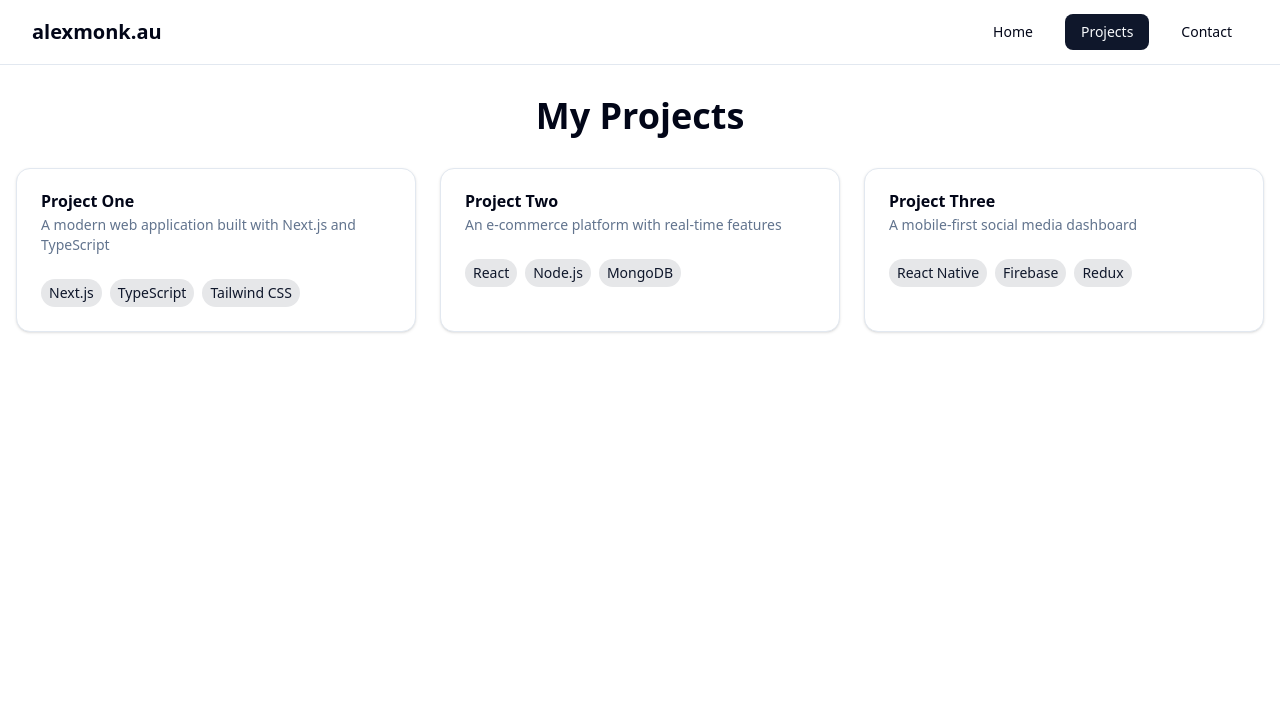
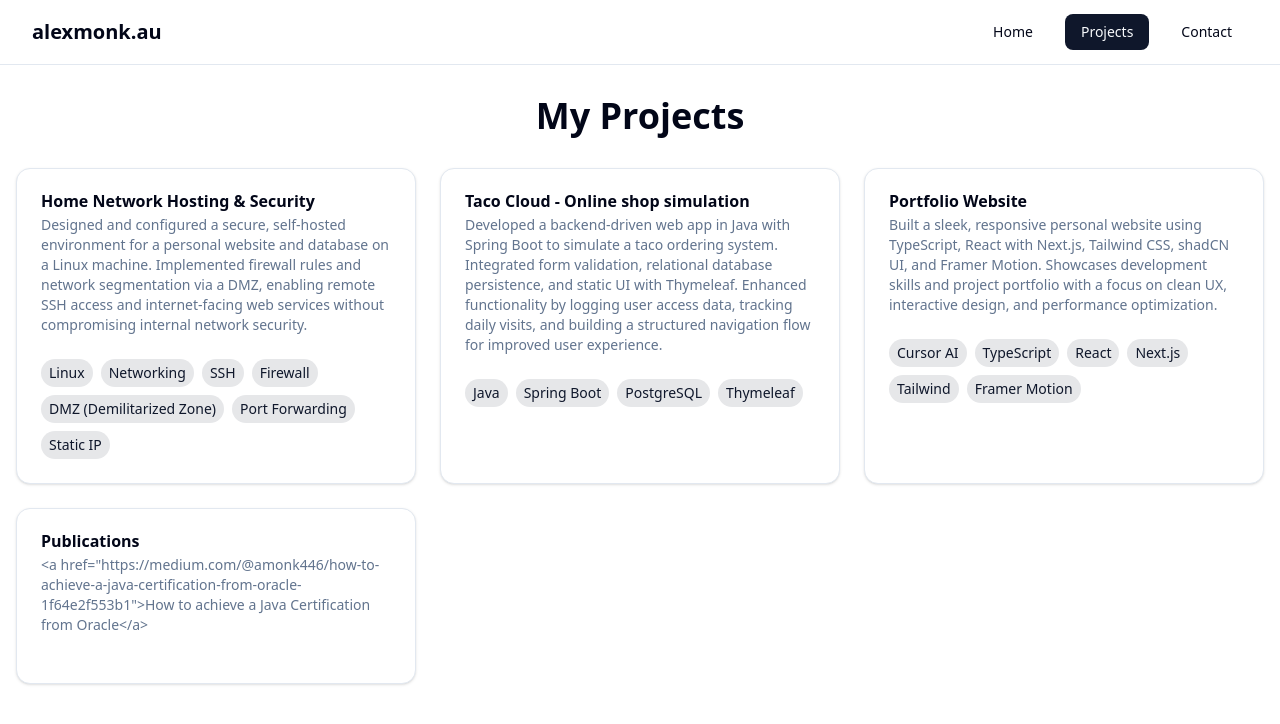
Before and after one commit to AlexanderTheGrape/portfolio-website-2025, a Next.js app: page /projects in a window 1280 px wide. Shown: the top 724 px of the page. Built offline with nearby package versions, Linux system fonts and the light colour scheme.

Commit message:
updated projects page contents

```diff
--- a/src/app/projects/page.tsx
+++ b/src/app/projects/page.tsx
@@ -6,22 +6,28 @@ import Navbar from '@/components/Navbar';
 
 const projects = [
   {
-    title: 'Project One',
-    description: 'A modern web application built with Next.js and TypeScript',
-    technologies: ['Next.js', 'TypeScript', 'Tailwind CSS'],
-    image: '/project1.jpg',
+    title: 'Home Network Hosting & Security',
+    description: 'Designed and configured a secure, self-hosted environment for a personal website and database on a Linux machine. Implemented firewall rules and network segmentation via a DMZ, enabling remote SSH access and internet-facing web services without compromising internal network security.',
+    technologies: ['Linux', 'Networking', 'SSH', 'Firewall', 'DMZ (Demilitarized Zone)', 'Port Forwarding', 'Static IP'],
+    image: '/portfolio-website.png',
   },
   {
-    title: 'Project Two',
-    description: 'An e-commerce platform with real-time features',
-    technologies: ['React', 'Node.js', 'MongoDB'],
-    image: '/project2.jpg',
+    title: 'Taco Cloud - Online shop simulation',
+    description: 'Developed a backend-driven web app in Java with Spring Boot to simulate a taco ordering system. Integrated form validation, relational database persistence, and static UI with Thymeleaf. Enhanced functionality by logging user access data, tracking daily visits, and building a structured navigation flow for improved user experience.',
+    technologies: ['Java', 'Spring Boot', 'PostgreSQL', 'Thymeleaf'],
+    image: '/portfolio-website.png',
   },
   {
-    title: 'Project Three',
-    description: 'A mobile-first social media dashboard',
-    technologies: ['React Native', 'Firebase', 'Redux'],
-    image: '/project3.jpg',
+    title: 'Portfolio Website',
+    description: 'Built a sleek, responsive personal website using TypeScript, React with Next.js, Tailwind CSS, shadCN UI, and Framer Motion. Showcases development skills and project portfolio with a focus on clean UX, interactive design, and performance optimization.',
+    technologies: ['Cursor AI', 'TypeScript', 'React', 'Next.js', 'Tailwind', 'Framer Motion'],
+    image: '/portfolio-website.jpg',
+  },
+  {
+    title: 'Publications',
+    description: '<a href="https://medium.com/@amonk446/how-to-achieve-a-java-certification-from-oracle-1f64e2f553b1">How to achieve a Java Certification from Oracle</a>',
+    technologies: [],
+    image: '/portfolio-website.jpg',
   },
 ];
 
```
